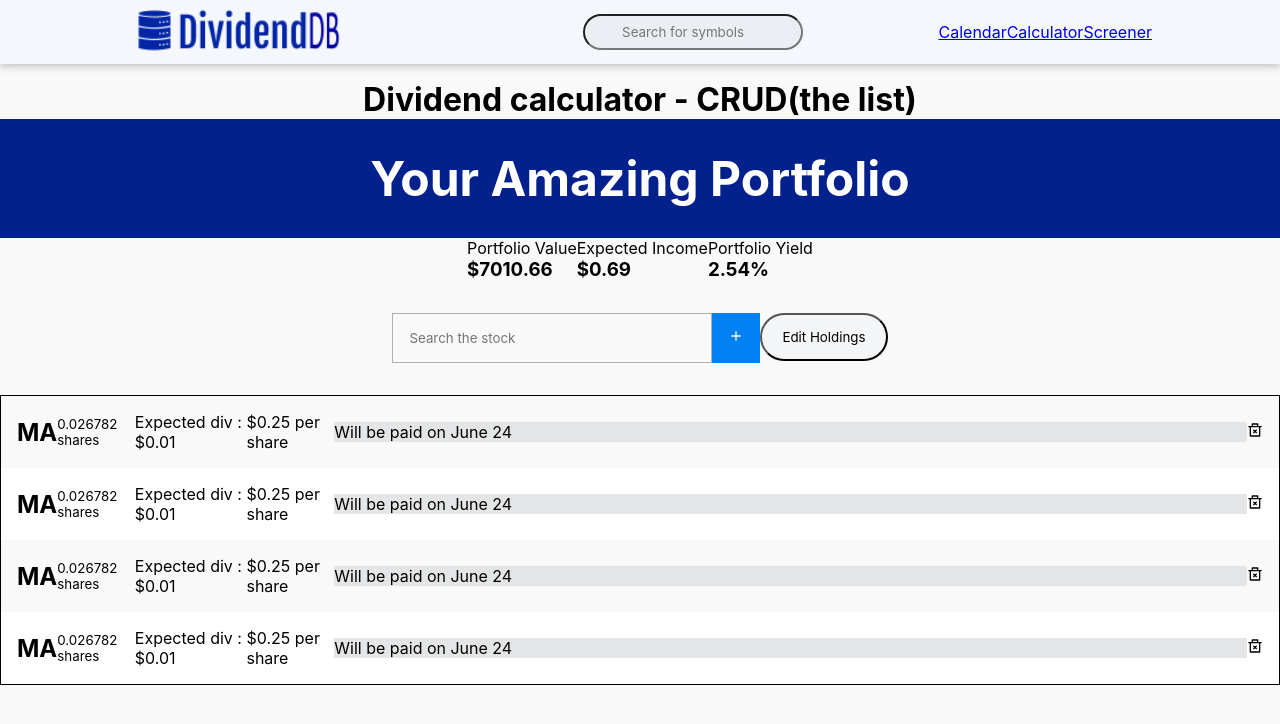
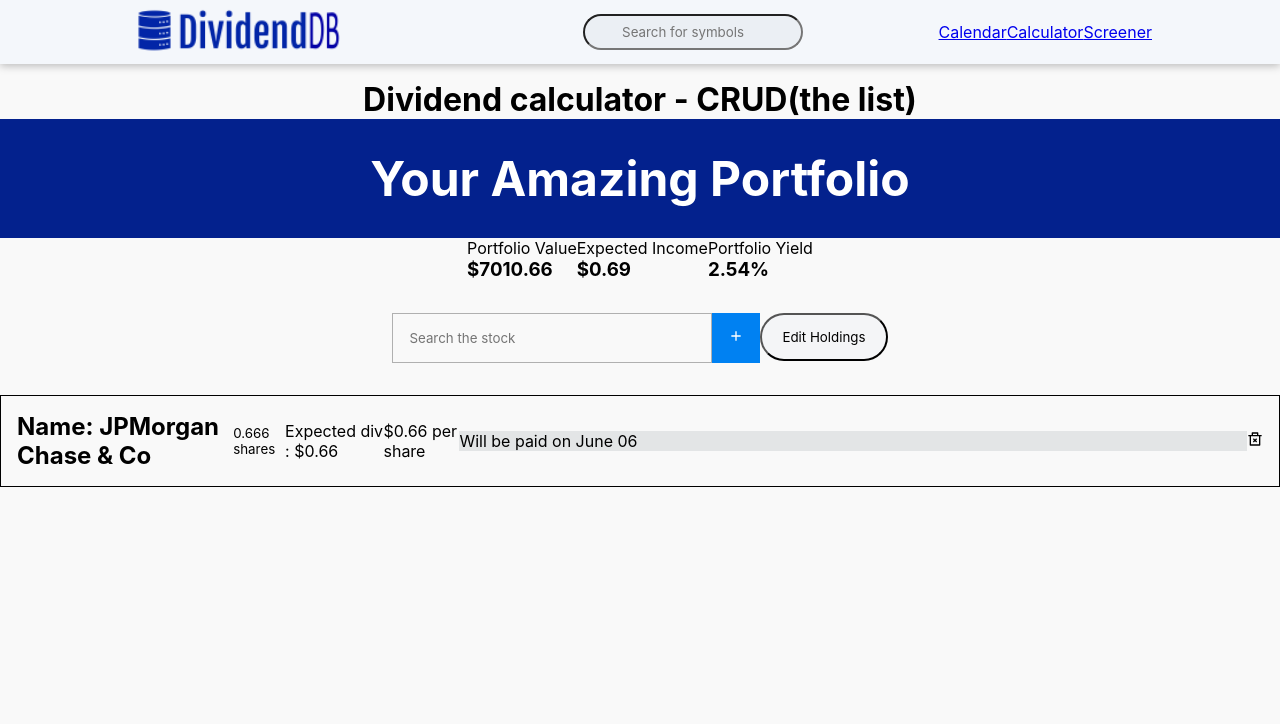
Before and after one commit to jiseong-choi/oxinion-finance, a React (Create React App) app in the folder client/: page /calculator in a window 1280 px wide. Shown: the top 724 px of the page. Built offline with nearby package versions, Linux system fonts and the light colour scheme.

Commit message:
working on C of CRUD

```diff
--- a/client/src/components/common/StockInsert/StockInsert.tsx
+++ b/client/src/components/common/StockInsert/StockInsert.tsx
@@ -1,4 +1,4 @@
-import React from "react";
+import React, { useState, useCallback } from "react";
 import { MdAdd } from "react-icons/md";
 import {
   InsertInput,
@@ -7,11 +7,36 @@ import {
   EditHoldingsButton,
 } from "./styles";
 
-const StockInsert = () => {
+const StockInsert = (onInsert: any) => {
+  const [value, setValue] = useState("");
+
+  const onChange = useCallback((e) => {
+    setValue(e.target.value);
+  }, []);
+
+  const onSubmit = useCallback(
+    (e) => {
+      onInsert(value);
+      setValue("");
+
+      e.preventDefault();
+    },
+    [onInsert, value]
+  );
+
+  const onClick = useCallback(() => {
+    onInsert(value);
+    setValue("");
+  }, [onInsert, value]);
+
   return (
-    <InsertForm>
-      <InsertInput placeholder="Search the stock" />
-      <AddButton type="submit">
+    <InsertForm onSubmit={onSubmit}>
+      <InsertInput
+        placeholder="Search the stock"
+        value={value}
+        onChange={onChange}
+      />
+      <AddButton type="submit" onClick={onClick}>
         <MdAdd />
       </AddButton>
       <EditHoldingsButton>Edit Holdings</EditHoldingsButton>
--- a/client/src/components/common/StockItem/StockItem.tsx
+++ b/client/src/components/common/StockItem/StockItem.tsx
@@ -2,15 +2,17 @@ import React from "react";
 import { RiDeleteBin2Line } from "react-icons/ri";
 import { StockAlert, StockListItem, RemoveBox } from "./styles";
 
-const StockItem = () => {
+const StockItem = (stock: any) => {
+  const { name } = stock.stock;
+
   return (
     <StockListItem>
-      <h2>MA</h2>
-      <small>0.026782 shares</small>
+      <h2>Name: {name}</h2>
+      <small>0.666 shares</small>
 
-      <div>Expected div : $0.01</div>
-      <div>$0.25 per share</div>
-      <StockAlert>Will be paid on June 24</StockAlert>
+      <div>Expected div : $0.66</div>
+      <div>$0.66 per share</div>
+      <StockAlert>Will be paid on June 06</StockAlert>
       <RemoveBox>
         <RiDeleteBin2Line />
       </RemoveBox>
--- a/client/src/components/common/StockList/StockList.tsx
+++ b/client/src/components/common/StockList/StockList.tsx
@@ -2,13 +2,12 @@ import React from "react";
 import StockItem from "../StockItem/StockItem";
 import { StockListContainer } from "./styles";
 
-const StockList = () => {
+const StockList = ({ stocks }: { stocks: any }) => {
   return (
     <StockListContainer>
-      <StockItem />
-      <StockItem />
-      <StockItem />
-      <StockItem />
+      {stocks.map((stock: any) => (
+        <StockItem stock={stock} key={stock} />
+      ))}
     </StockListContainer>
   );
 };
--- a/client/src/views/CalculatorPage/index.tsx
+++ b/client/src/views/CalculatorPage/index.tsx
@@ -1,3 +1,4 @@
+import React, { useCallback, useState } from "react";
 import Header from "../../components/common/Header/Header";
 import {
   CalculatorLayout,
@@ -5,9 +6,33 @@ import {
   CalculatorSummary,
 } from "./styles";
 import StockInsert from "../../components/common/StockInsert/StockInsert";
- import StockList from "../../components/common/StockList/StockList";
+import StockList from "../../components/common/StockList/StockList";
 
 const Calculator = () => {
+  const [stocks, setStocks] = useState([
+    {
+      symbol: "JPM",
+      name: "JPMorgan Chase & Co",
+      exDividendDate: "2021-07-21",
+      paymentMonth: [1, 4, 7, 10],
+      website:
+        "https://www.nasdaq.com/market-activity/stocks/wm/dividend-history",
+      cashAmount: 0.9,
+      sector: "Financial",
+    },
+  ]);
+  const onInsert = useCallback(
+    (text) => {
+      const stock: any = {
+        id: text,
+        text,
+        checked: false,
+      };
+
+      setStocks(stocks.concat(stock));
+    },
+    [stocks]
+  );
   return (
     <div>
       <Header />
@@ -32,8 +57,8 @@ const Calculator = () => {
             <h3>2.54%</h3>
           </div>
         </CalculatorSummary>
-        <StockInsert />
-        <StockList />
+        <StockInsert onInsert={onInsert} />
+        <StockList stocks={stocks} />
       </CalculatorLayout>
     </div>
   );
```
